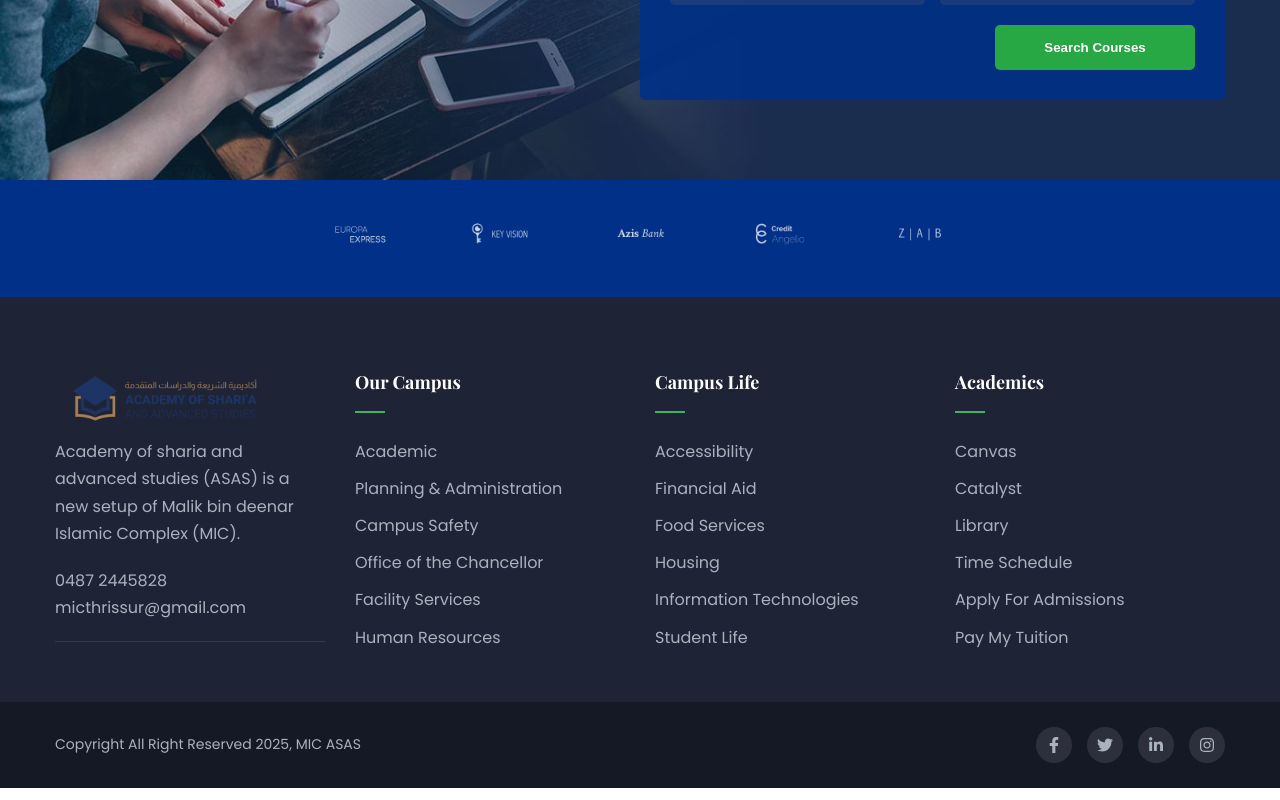
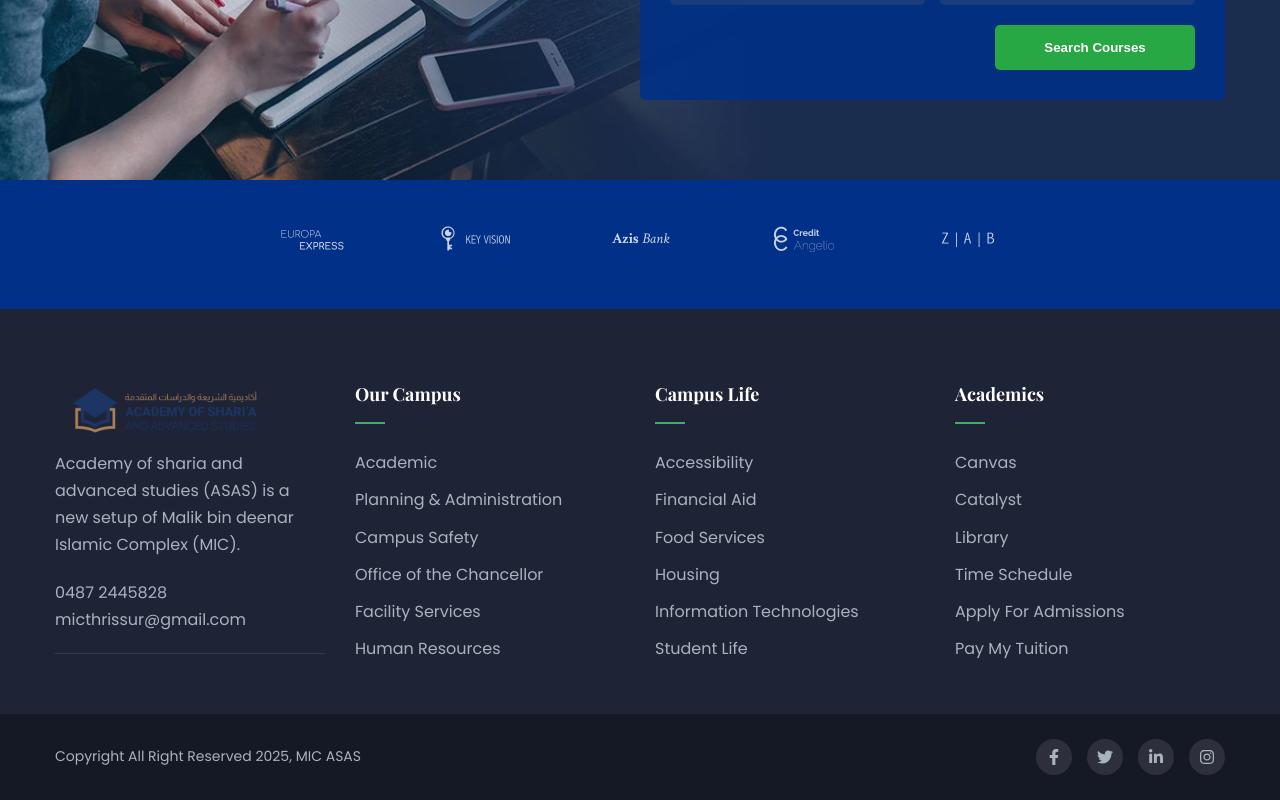
Before and after one commit to salmankavanur/mic-asas, a Next.js app: page / in a window 1280 px wide. Shown: the part 6206-7006 px from the top of the page. Built offline with nearby package versions, Linux system fonts and the light colour scheme.

Commit message:
partner component improved

```diff
--- a/src/components/home/Partners.tsx
+++ b/src/components/home/Partners.tsx
@@ -22,8 +22,8 @@ const Partners = () => {
                 <Image
                   src={logo.src}
                   alt={logo.alt}
-                  width={100} // Adjusted width for smaller logos
-                  height={40} // Adjusted height for smaller logos
+                  width={124} // Adjusted width for smaller logos
+                  height={60} // Adjusted height for smaller logos
                   className={styles.partnerLogo}
                 />
               </Link>
```
